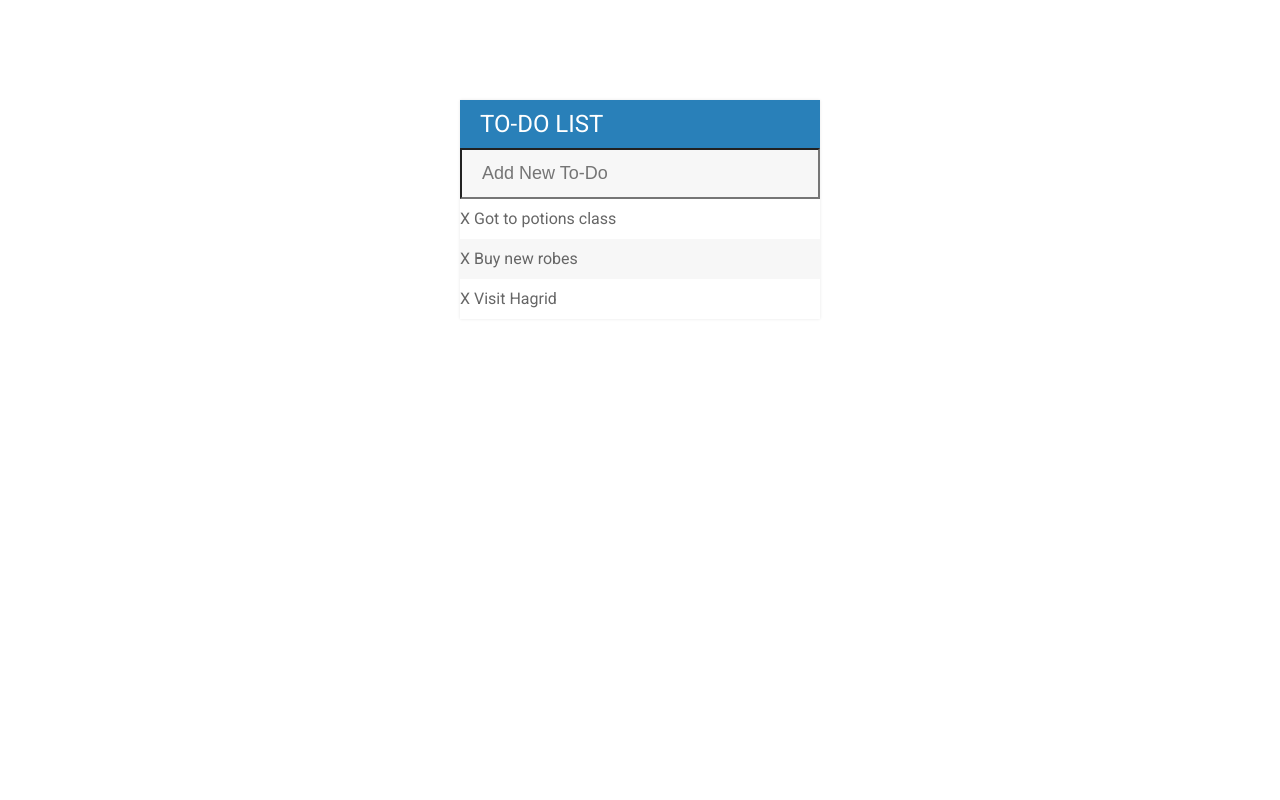
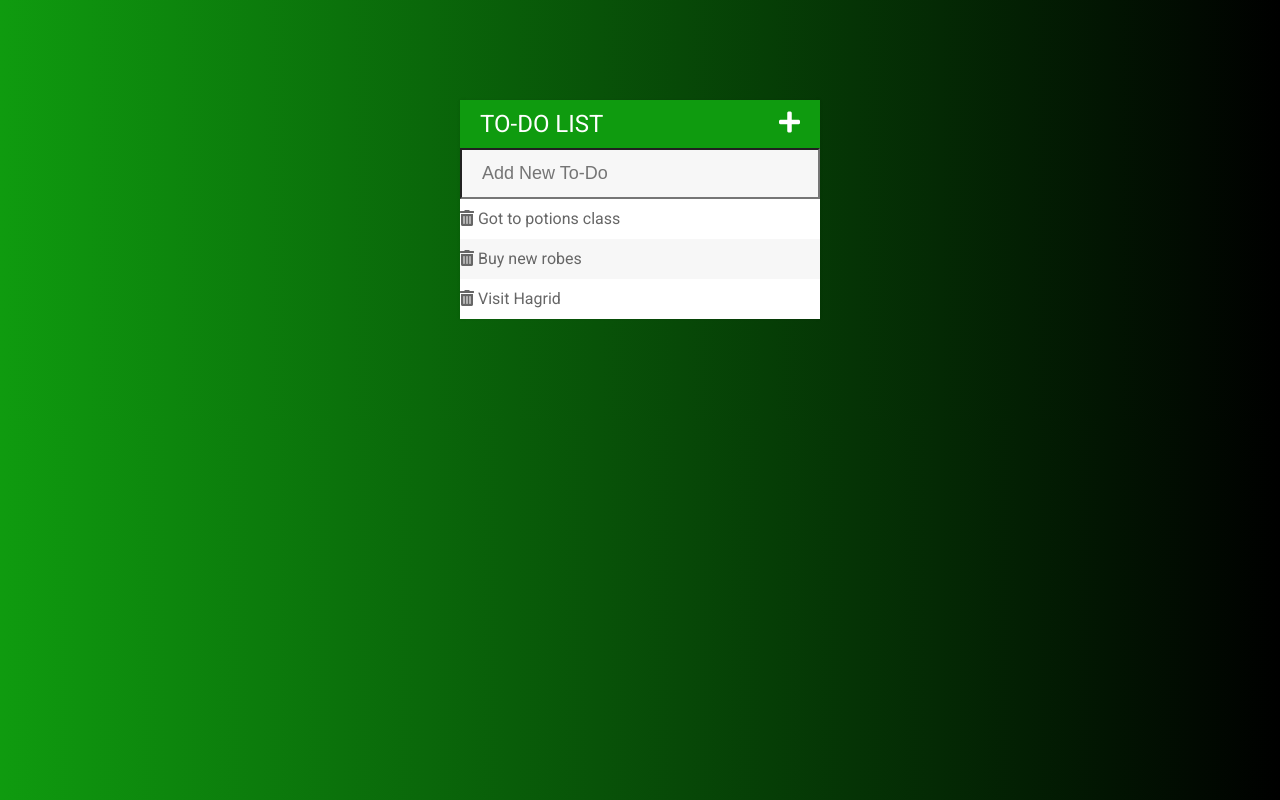
Before and after one commit to matthewfreeman821/ToDoList2, a plain HTML site: page index.html in a window 1280 px wide. Drawn offline with nearby package versions, Linux system fonts and the light colour scheme.

Commit message:
Updated to include font awesome and updated js file to include icons

```diff
--- a/assets/css/todos.css
+++ b/assets/css/todos.css
@@ -11,7 +11,7 @@
 }
 
 h1 {
-    background: #2980b9;
+    background: #0f9b0f;
     color: white;
     margin: 0;
     padding: 10px 20px;
@@ -28,6 +28,9 @@ ul {
 
 body {
     font-family: 'Roboto', sans-serif;
+    background: #000000;  /* fallback for old browsers */
+    background: -webkit-linear-gradient(to right, #0f9b0f, #000000);  /* Chrome 10-25, Safari 5.1-6 */
+    background: linear-gradient(to right, #0f9b0f, #000000); /* W3C, IE 10+/ Edge, Firefox 16+, Chrome 26+, Opera 12+, Safari 7+ */
 }
 
 li {
@@ -47,11 +50,15 @@ input {
     width: 100%;
     padding: 13px 13px 13px 20px;
     box-sizing: border-box;
-    color: #2980b9;
+    color: #0f9b0f;
 }
 
 input:focus{
     background: #fff;
-    border: 3px solid #2980b9;
+    border: 3px solid #0f9b0f;
     outline: none;
 }
+
+.fa-plus {
+    float: right;
+}
--- a/assets/js/todos.js
+++ b/assets/js/todos.js
@@ -19,6 +19,6 @@ $("input[type='text']").keypress(function(event){
         var toDoText = ($(this).val());
         $(this).val('');
         //create a new li and add to ul
-        $('ul').append('<li><span>X</span> ' + toDoText +'</li>');
+        $('ul').append('<li><span><i class="fas fa-trash-alt"></i></span> ' + toDoText +'</li>');
     }
 });
--- a/index.html
+++ b/index.html
@@ -6,18 +6,19 @@
     <meta http-equiv="X-UA-Compatible" content="ie=edge">
     <link rel="stylesheet" href="assets/css/todos.css">
     <link href="https://fonts.googleapis.com/css?family=Roboto" rel="stylesheet">
+    <link rel="stylesheet" href="https://use.fontawesome.com/releases/v5.3.1/css/all.css" integrity="sha384-mzrmE5qonljUremFsqc01SB46JvROS7bZs3IO2EmfFsd15uHvIt+Y8vEf7N7fWAU" crossorigin="anonymous">
     <script src="https://cdnjs.cloudflare.com/ajax/libs/jquery/3.3.1/jquery.min.js"></script>
     <title>Todo List</title>
 </head>
 <body>
     <div id='container'>
-        <h1>To-Do List</h1>
+        <h1>To-Do List <i class="fas fa-plus"></i></h1>
         <input type="text" placeholder="Add New To-Do" id="">
 
         <ul>
-            <li> <span>X</span> Got to potions class</li>
-            <li> <span>X</span> Buy new robes</li>
-            <li> <span>X</span> Visit Hagrid</li>
+            <li> <span><i class="fas fa-trash-alt"></i></span> Got to potions class</li>
+            <li> <span><i class="fas fa-trash-alt"></i></span> Buy new robes</li>
+            <li> <span><i class="fas fa-trash-alt"></i></span> Visit Hagrid</li>
         </ul>
     </div>
 
```
